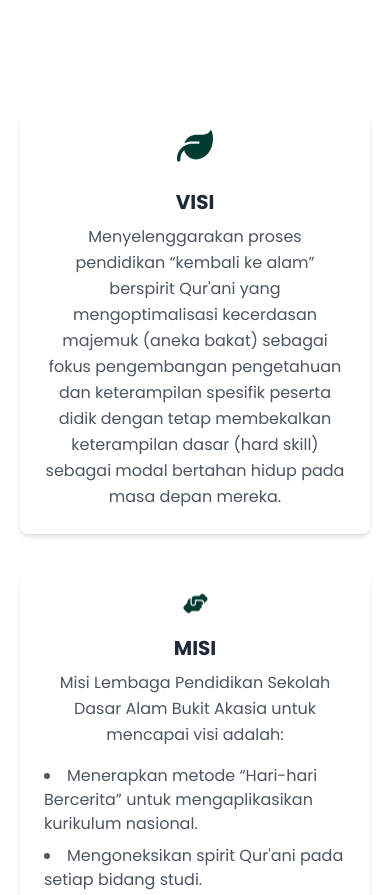
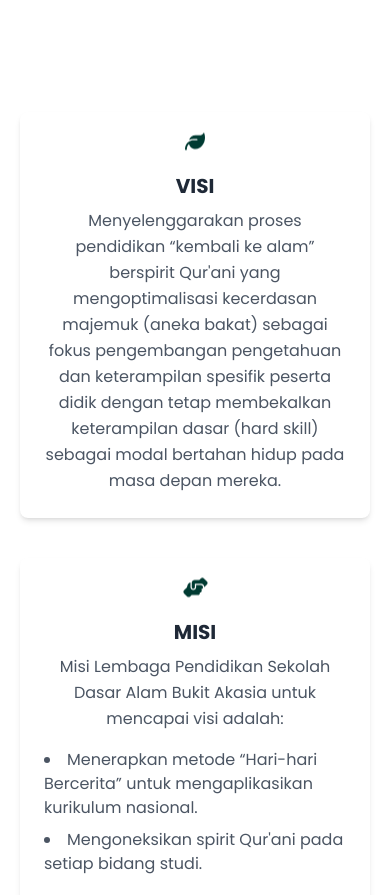
Before and after one commit to susantosanto/web-bukitakasiaedu.com, a React (Vite) app: page /tentang-page in a window 390 px wide. Shown: the part 3568-4463 px from the top of the page. Built offline with nearby package versions, Linux system fonts and the light colour scheme; what tailwindcss-filters would draw is missing.

Commit message:
perubahan logo Visi

```diff
--- a/src/pages/TentangPage.jsx
+++ b/src/pages/TentangPage.jsx
@@ -199,7 +199,7 @@
             <div id="visi" className="p-5 lg:-mb-20 mb-20 min-h-screen flex items-center justify-center bg-white">
                 <div className="w-full max-w-6xl mx-auto grid grid-cols-1 md:grid-cols-2 gap-10">
                     <div className="flex flex-col items-center bg-white shadow-md rounded-lg p-6 transform transition duration-500 hover:scale-105 hover:shadow-lg lg:h-96">
-                        <FontAwesomeIcon icon={faLeaf} className="lg:text-5xl text-4xl text-primary mb-4 animate-bounce" />
+                        <FontAwesomeIcon icon={faLeaf} className="lg:text-5xl text-xl text-primary mb-4 animate-bounce" />
                         <h3 className="lg:text-2xl text-xl font-semibold text-gray-800 mb-2">VISI</h3>
                         <p className="text-gray-600 leading-relaxed text-center">
                             Menyelenggarakan proses pendidikan “kembali ke alam” berspirit Qur&apos;ani yang mengoptimalisasi kecerdasan majemuk (aneka bakat) sebagai fokus pengembangan pengetahuan dan keterampilan spesifik peserta didik dengan tetap membekalkan keterampilan dasar (hard skill) sebagai modal bertahan hidup pada masa depan mereka.
```
